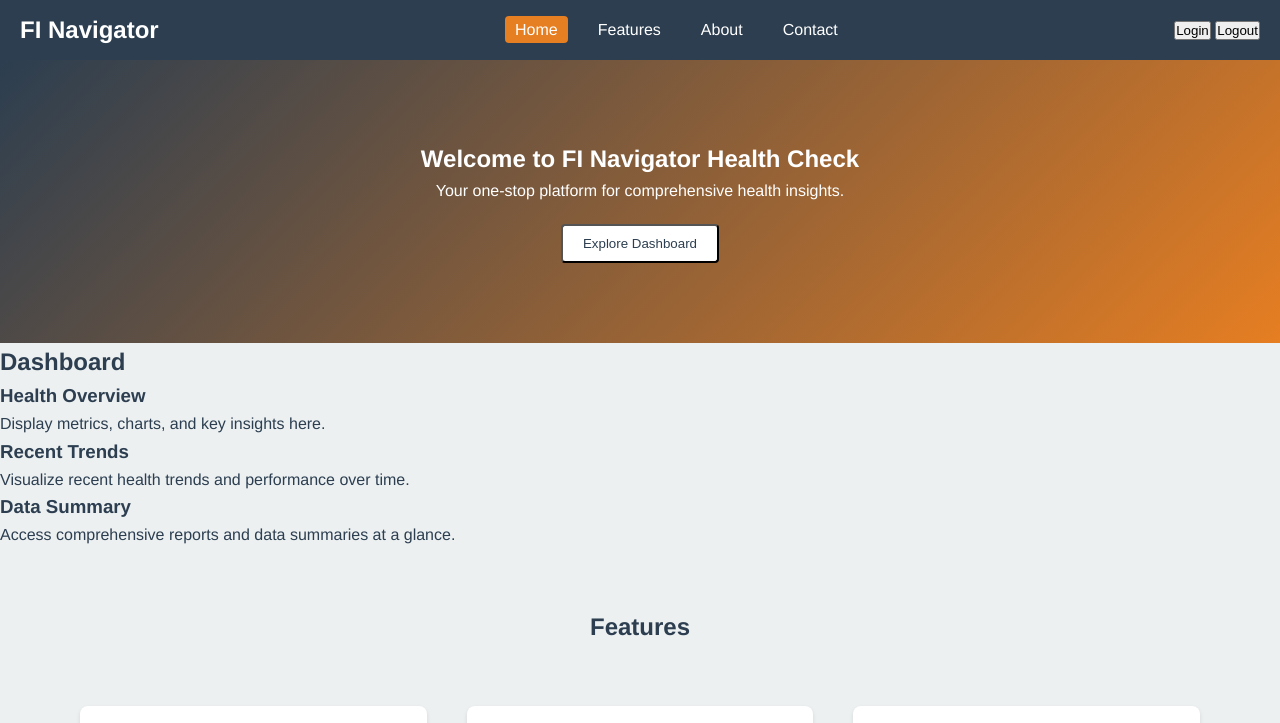
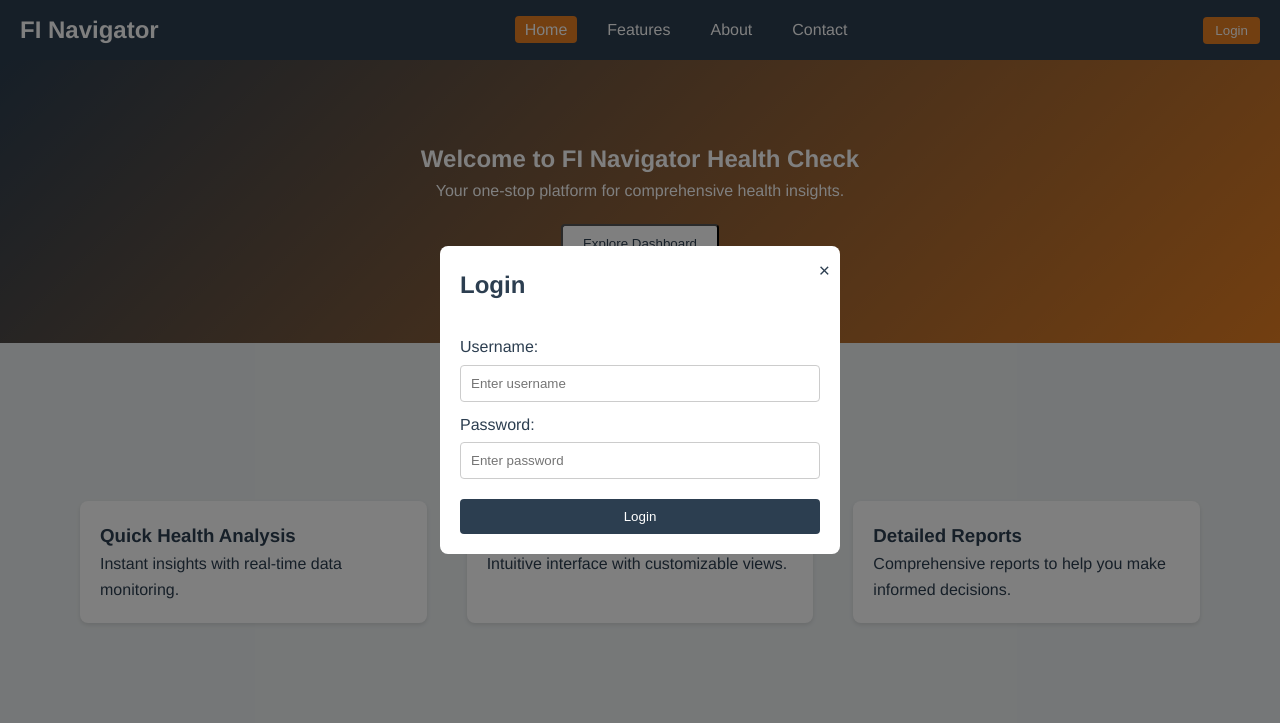
Before and after one commit to saijami/finavigator, a plain HTML site: page index.html in a window 1280 px wide. Both pictures are taken after a click on the button "Explore Dashboard". Shown: the top 723 px of the page. Drawn offline with Linux system fonts and the light colour scheme.

Commit message:
Update style.css

```diff
--- a/style.css
+++ b/style.css
@@ -59,6 +59,22 @@ body {
   border-radius: 4px;
 }
 
+/* Authentication section styling */
+.auth-section .btn {
+  background-color: var(--accent-color);
+  color: white;
+  border: none;
+  padding: 6px 12px;
+  border-radius: 4px;
+  cursor: pointer;
+  margin-left: 10px;
+  transition: background-color 0.3s;
+}
+
+.auth-section .btn:hover {
+  background-color: var(--primary-color);
+}
+
 /* Hero section styling */
 .hero {
   text-align: center;
@@ -83,7 +99,30 @@ body {
   color: white;
 }
 
-/* Sections styling */
+/* Dashboard section styling */
+.dashboard {
+  padding: 60px 20px;
+  max-width: 1200px;
+  margin: 0 auto;
+}
+
+.dashboard-components {
+  display: flex;
+  justify-content: space-around;
+  flex-wrap: wrap;
+}
+
+.component {
+  flex: 1;
+  min-width: 250px;
+  margin: 20px;
+  padding: 20px;
+  background: white;
+  border-radius: 8px;
+  box-shadow: 0 2px 4px rgba(0,0,0,0.1);
+}
+
+/* Sections styling (Features, About, Contact) */
 .features, .about, .contact {
   padding: 60px 20px;
   max-width: 1200px;
@@ -153,9 +192,49 @@ footer {
   color: white;
 }
 
+/* Modal styling */
+.modal {
+  position: fixed;
+  top: 0;
+  left: 0;
+  width: 100%;
+  height: 100%;
+  background-color: rgba(0,0,0,0.5);
+  display: flex;
+  justify-content: center;
+  align-items: center;
+  z-index: 1000;
+}
+
+.modal-content {
+  background: white;
+  padding: 20px;
+  border-radius: 8px;
+  width: 90%;
+  max-width: 400px;
+  position: relative;
+}
+
+.modal-content h2 {
+  margin-bottom: 20px;
+}
+
+.modal-content .close {
+  position: absolute;
+  top: 10px;
+  right: 10px;
+  font-size: 1.2rem;
+  cursor: pointer;
+}
+
+/* Utility classes */
+.hidden {
+  display: none;
+}
+
 /* Responsive design */
 @media (max-width: 768px) {
-  .feature-items {
+  .dashboard-components, .feature-items {
     flex-direction: column;
     align-items: center;
   }
```
